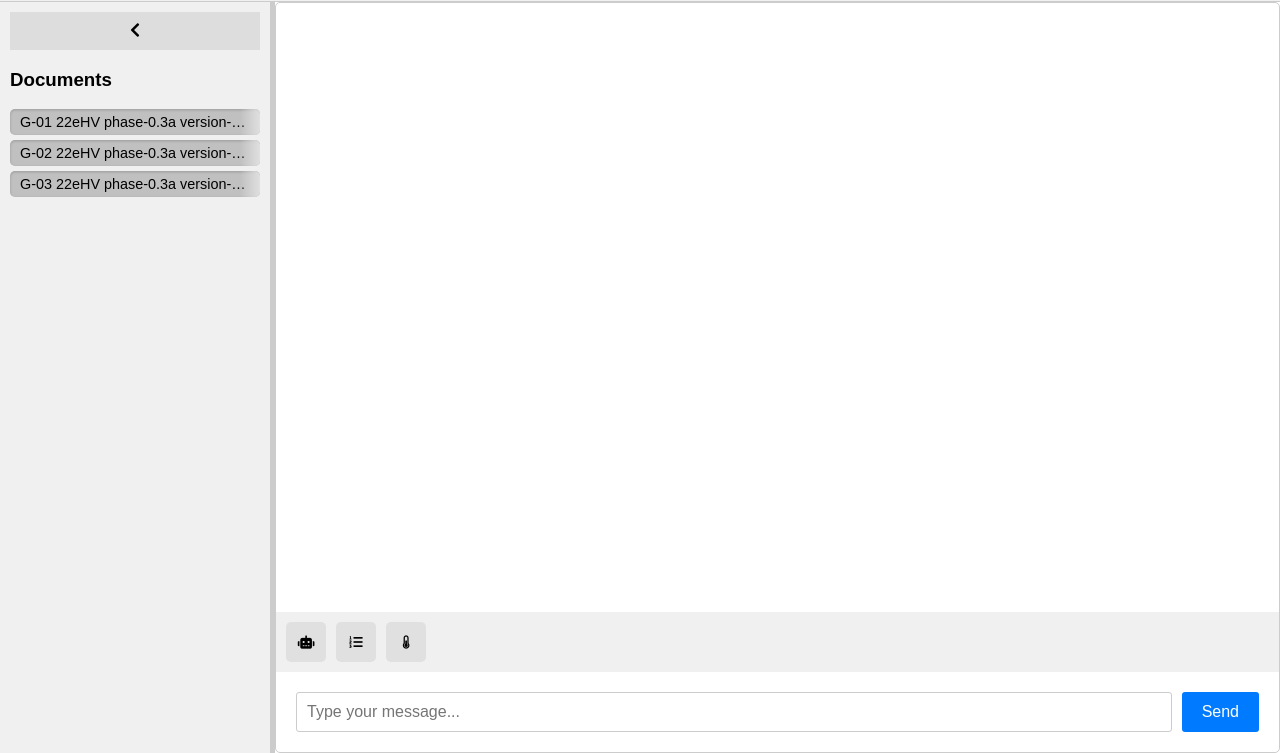
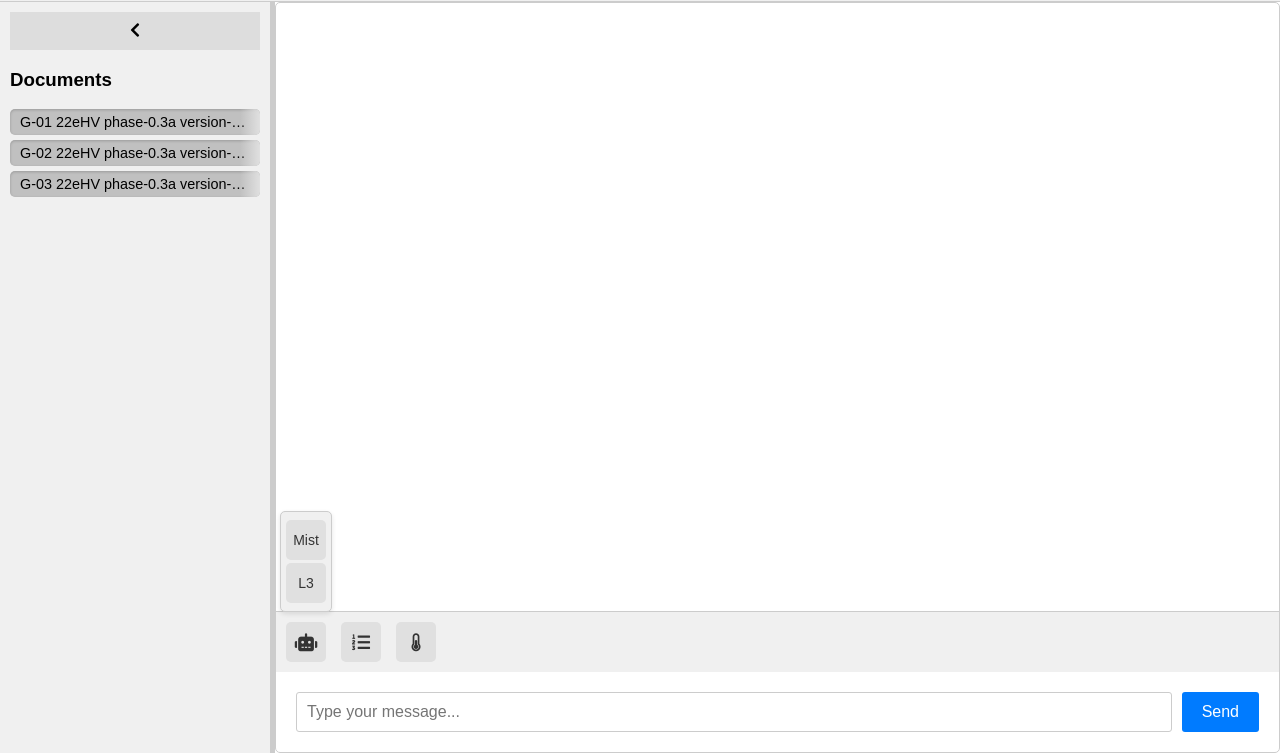
Before and after one commit to intervalrain/DSMBot_demo, a plain HTML site: page web/index.html in a window 1280 px wide. Both pictures are taken after a click on the button 306 px from the left and 689 px from the top of the page. Shown: the part 47-800 px from the top of the page. Drawn offline with nearby package versions, Linux system fonts and the light colour scheme.

Commit message:
adjust setting bar icon

```diff
--- a/web/index.html
+++ b/web/index.html
@@ -23,9 +23,31 @@
             <div id="chat-container">
                 <div id="chat-messages"></div>
                 <div id="settings-bar">
-                    <button id="model-select" title="Select Model"><i class="fas fa-robot"></i></button>
-                    <button id="topk-select" title="Set Top K"><i class="fas fa-list-ol"></i></button>
-                    <button id="temperature-select" title="Set Temperature"><i class="fas fa-thermometer-half"></i></button>
+                    <div class="setting-item">
+                        <button id="model-select" title="Select Model"><i class="fas fa-robot"></i></button>
+                        <div class="setting-options model-options">
+                            <button class="model-option" data-model="mistral">Mist</button>
+                            <button class="model-option" data-model="llama3">L3</button>
+                        </div>
+                    </div>
+                    <div class="setting-item">
+                        <button id="topk-select" title="Set Top K"><i class="fas fa-list-ol"></i></button>
+                        <div class="setting-options">
+                            <div class="slider-container">
+                                <input type="range" id="topk-slider" min="1" max="10" value="3" orient="vertical">
+                                <span id="topk-value">3</span>
+                            </div>
+                        </div>
+                    </div>
+                    <div class="setting-item">
+                        <button id="temperature-select" title="Set Temperature"><i class="fas fa-thermometer-half"></i></button>
+                        <div class="setting-options">
+                            <div class="slider-container">
+                                <input type="range" id="temperature-slider" min="0" max="2" step="0.1" value="0.7" orient="vertical">
+                                <span id="temperature-value">0.7</span>
+                            </div>
+                        </div>
+                    </div>
                 </div>
                 <div id="input-container">
                     <input type="text" id="user-input" placeholder="Type your message...">
--- a/web/script.js
+++ b/web/script.js
@@ -15,9 +15,16 @@ document.addEventListener('DOMContentLoaded', () => {
     const topkSelect = document.getElementById('topk-select');
     const temperatureSelect = document.getElementById('temperature-select');
 
+    const settingItems = document.querySelectorAll('.setting-item');
+    const modelOptions = document.querySelectorAll('.model-option');
+    const topkSlider = document.getElementById('topk-slider');
+    const topkValue = document.getElementById('topk-value');
+    const temperatureSlider = document.getElementById('temperature-slider');
+    const temperatureValue = document.getElementById('temperature-value');
+
     // default setting
     let isResizing = false;
-    let currentModel = 'gpt-3.5-turbo';
+    let currentModel = 'mistral';
     let currentTopK = 3;
     let currentTemperature = 0.7;
 
@@ -117,21 +124,58 @@ document.addEventListener('DOMContentLoaded', () => {
     });
 
     // Settings functionality
-    modelSelect.addEventListener('click', () => {
-        const models = ['gpt-3.5-turbo', 'gpt-4'];
-        const currentIndex = models.indexOf(currentModel);
-        currentModel = models[(currentIndex + 1) % models.length];
-        console.log('Model changed to:', currentModel);
-        // You might want to add some visual feedback here
+    settingItems.forEach(item => {
+        const button = item.querySelector('button');
+        const options = item.querySelector('.setting-options');
+
+        button.addEventListener('click', (e) => {
+            e.stopPropagation();
+            const isVisible = options.classList.contains('show');
+
+            // Close all open options
+            settingItems.forEach(otherItem => {
+                otherItem.querySelector('.setting-options').classList.remove('show');
+            });
+
+            // If the clicked options weren't visible, show them
+            if (!isVisible) {
+                options.classList.add('show');
+            }
+        });
     });
 
-    topkSelect.addEventListener('click', () => {
-        currentTopK = prompt('Enter Top K value:', currentTopK);
+    modelOptions.forEach(option => {
+        option.addEventListener('click', () => {
+            currentModel = option.dataset.model;
+            console.log('Model changed to:', currentModel);
+            modelOptions.forEach(opt => opt.classList.remove('active'));
+            option.classList.add('active');
+        });
+    });
+
+    topkSlider.addEventListener('input', () => {
+        currentTopK = parseInt(topkSlider.value);
+        topkValue.textContent = currentTopK;
         console.log('Top K changed to:', currentTopK);
     });
 
-    temperatureSelect.addEventListener('click', () => {
-        currentTemperature = prompt('Enter Temperature value (0-2):', currentTemperature);
+    temperatureSlider.addEventListener('input', () => {
+        currentTemperature = parseFloat(temperatureSlider.value).toFixed(1);
+        temperatureValue.textContent = currentTemperature;
         console.log('Temperature changed to:', currentTemperature);
     });
+
+    // Close options when clicking outside
+    document.addEventListener('click', () => {
+        settingItems.forEach(item => {
+            item.querySelector('.setting-options').classList.remove('show');
+        });
+    });
+
+    // Prevent closing when clicking on the options
+    document.querySelectorAll('.setting-options').forEach(options => {
+        options.addEventListener('click', (e) => {
+            e.stopPropagation();
+        });
+    });
 });
--- a/web/style.css
+++ b/web/style.css
@@ -145,21 +145,126 @@ body, html {
     padding: 10px;
     background-color: #f0f0f0;
     display: flex;
-    gap: 10px;
+    gap: 15px;
+    border-top: 1px solid #ccc;
 }
 
-#settings-bar button {
+.setting-item {
+    position: relative;
+}
+
+.setting-item button {
     width: 40px;
     height: 40px;
     border: none;
     background-color: #e0e0e0;
     border-radius: 5px;
     cursor: pointer;
-    transition: background-color 0.3s ease;
+    transition: all 0.3s ease;
+    display: flex;
+    align-items: center;
+    justify-content: center;
 }
 
-#settings-bar button:hover {
+.setting-item button:hover {
     background-color: #d0d0d0;
+}
+
+.setting-item button i {
+    font-size: 18px;
+    color: #333;
+}
+
+.setting-options {
+    width: auto;
+    display: none;
+    position: absolute;
+    bottom: 100%;
+    left: 50%;
+    transform: translateX(-50%);
+    background-color: #f0f0f0;
+    border: 1px solid #ccc;
+    border-radius: 5px;
+    box-shadow: 0 2px 5px rgba(0,0,0,0.1);
+    z-index: 1000;
+    margin-bottom: 10px;
+    opacity: 0;
+    visibility: hidden;
+    transition: opacity 0.3s, visibility 0.3s;
+}
+
+.setting-options.show {
+    display: block;
+    opacity: 1;
+    visibility: visible;
+}
+
+.model-options {
+    display: flex;
+    flex-direction: column;
+    padding: 5px;
+}
+
+.model-option {
+    width: auto;
+    display: block;
+    padding: 8px 12px;
+    margin: 3px 0;
+    background-color: #e0e0e0;
+    border: none;
+    border-radius: 3px;
+    cursor: pointer;
+    font-size: 14px;
+    color: #333;
+    transition: all 0.3s ease;
+    text-align: left;
+    white-space: nowrap;
+    width: 100%;
+    box-sizing: border-box;
+}
+
+.model-option:hover {
+    background-color: #d0d0d0;
+}
+
+.model-option.active {
+    background-color: #a0a0a0;
+    color: #fff;
+    box-shadow: inset 0 2px 4px rgba(0,0,0,0.3);
+    transform: translateY(1px);
+}
+
+.slider-container {
+    padding: 16px;
+    width: 40px;
+    display: flex;
+    flex-direction: column;
+    align-items: center;
+}
+
+input[type="range"] {
+    -webkit-appearance: slider-vertical;
+    writing-mode: bt-lr;
+    width: 8px;
+    height: 120px;
+}
+
+input[type="range"]::-webkit-slider-thumb {
+    -webkit-appearance: none;
+    appearance: none;
+    width: 20px;
+    height: 20px;
+    background: #007bff;
+    cursor: pointer;
+    border-radius: 50%;
+}
+
+input[type="range"]::-moz-range-thumb {
+    width: 20px;
+    height: 20px;
+    background: #007bff;
+    cursor: pointer;
+    border-radius: 50%;
 }
 
 #input-container {
```
